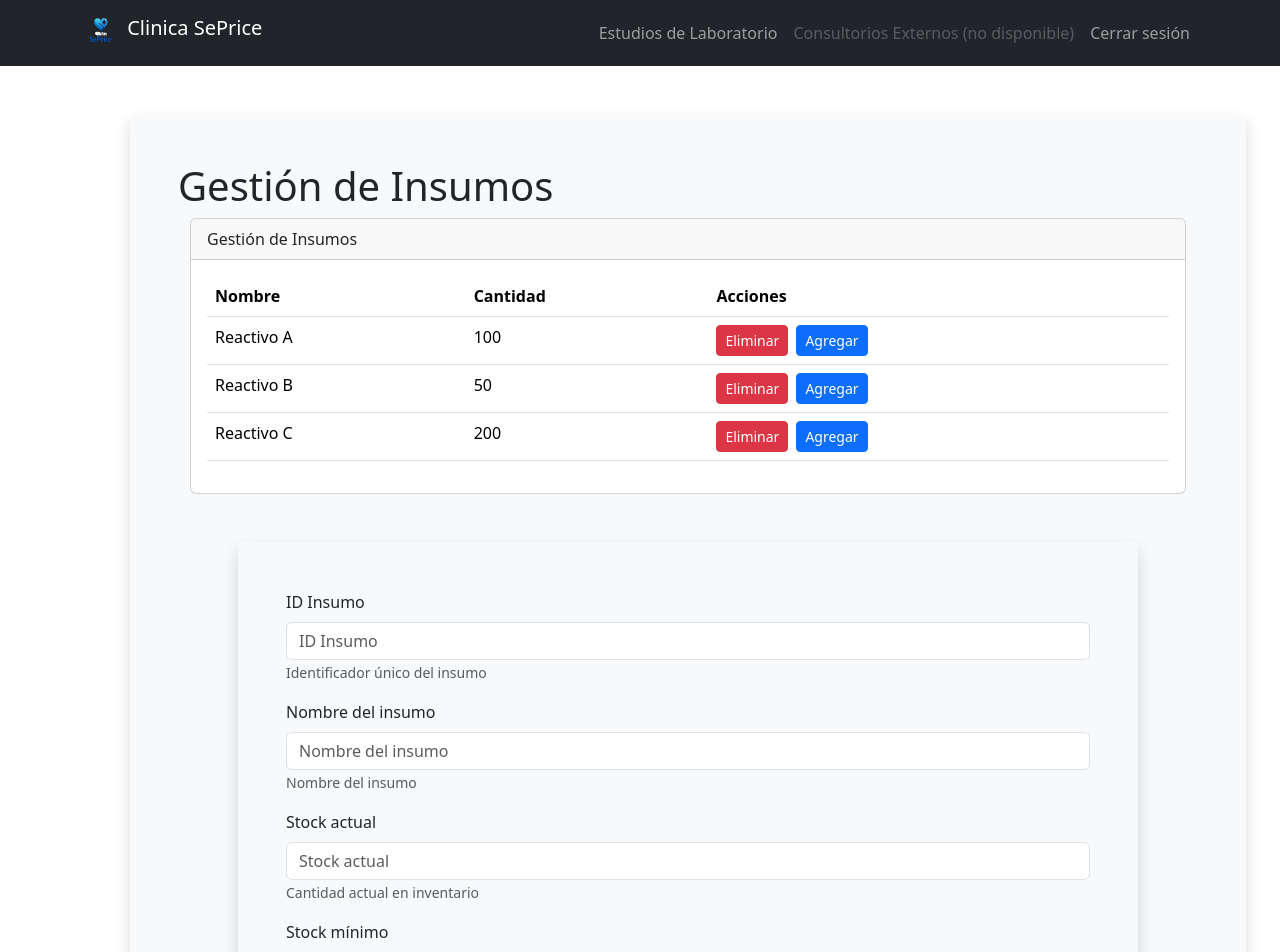
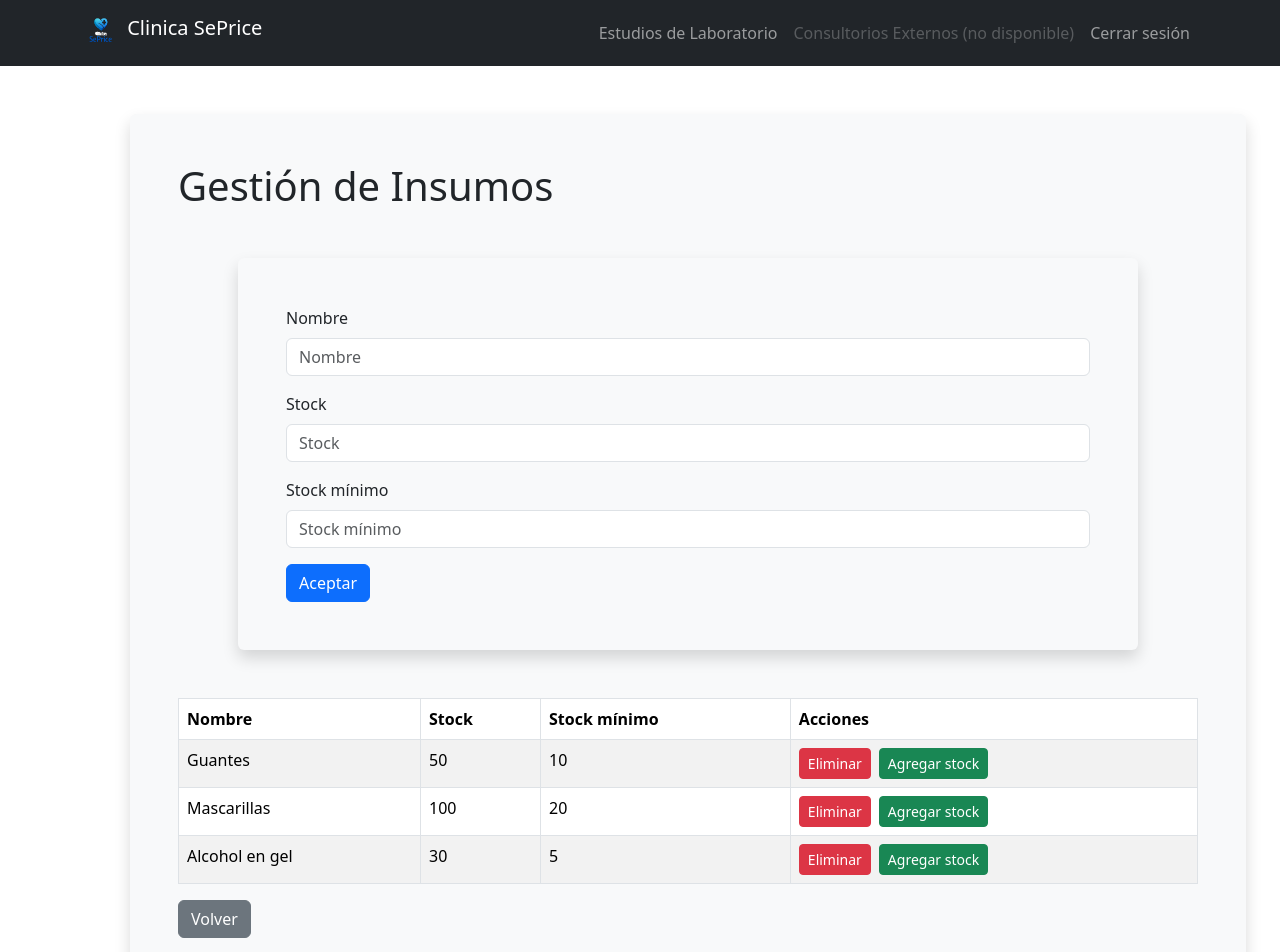
Before and after one commit to fraperrone/ifts29-pp2-proto-front, a React (Vite) app: page /insumos in a window 1280 px wide. Shown: the top 952 px of the page. Built offline with nearby package versions, Linux system fonts and the light colour scheme; sample sign-in values are in the browser's storage.

Commit message:
Insumos page

```diff
--- a/src/pages/insumos/InsumosPage.jsx
+++ b/src/pages/insumos/InsumosPage.jsx
@@ -1,33 +1,84 @@
-
-// generamos la pagina para gestion de insumos
-import React from 'react'
-import NavbarComponent from '../../components/controllers/NavbarComponent'
-import { Container } from 'react-bootstrap'
-import { Card } from 'react-bootstrap'
-// importamos useState
-import { useState } from 'react'
-// importamos el useNavigate para navegar entre paginas
-import { useNavigate } from 'react-router-dom'
-
-// nuevmo formulario dinamico
+// InsumosPage.jsx
+import React, { useState } from 'react'
+import { Container, Table, Button } from 'react-bootstrap'
 import DynamicForm from '../../components/forms/DynamicForm'
-import InsumosController from '../../components/controllers/InsumosController'
 import BotonCancelar from '../../components/buttons/BotonCancelar'
 
-import insumoModel from '../../model/insumosModel'
 const InsumosPage = () => {
-  // generamos el rol
+  // Estado inicial con insumos ya cargados
+  const [insumos, setInsumos] = useState([
+    { nombre: "Guantes", stock: 50, stock_minimo: 10 },
+    { nombre: "Mascarillas", stock: 100, stock_minimo: 20 },
+    { nombre: "Alcohol en gel", stock: 30, stock_minimo: 5 }
+  ])
+
+  // Modelo del formulario (sin ID)
+  const insumoModel = {
+    nombre: { label: "Nombre", type: "text", maxLength: 100, required: true, defaultValue: "Nuevo insumo" },
+    stock: { label: "Stock", type: "number", required: true, defaultValue: 1 },
+    stock_minimo: { label: "Stock mínimo", type: "number", required: true, defaultValue: 1 }
+  }
 
   const handleSubmit = (data) => {
-    alert("Datos agregados: " + data)
+    setInsumos([...insumos, data])
+  }
+
+  const eliminarInsumo = (index) => {
+    setInsumos(insumos.filter((_, i) => i !== index))
+  }
+
+  const agregarStock = (index) => {
+    const nuevosInsumos = [...insumos]
+    nuevosInsumos[index].stock = (parseInt(nuevosInsumos[index].stock) || 0) + 1
+    setInsumos(nuevosInsumos)
   }
 
   return (
     <Container className="m-5 p-5 bg-light rounded shadow">
       <h1>Gestión de Insumos</h1>
-        <InsumosController />
-        <DynamicForm model={insumoModel} onSubmit={handleSubmit}></DynamicForm>
-        <BotonCancelar></BotonCancelar>
+
+      {/* Formulario arriba con valores por defecto */}
+      <DynamicForm model={insumoModel} onSubmit={handleSubmit} />
+
+      {/* Tabla abajo */}
+      <Table striped bordered hover className="mt-4">
+        <thead>
+          <tr>
+            <th>Nombre</th>
+            <th>Stock</th>
+            <th>Stock mínimo</th>
+            <th>Acciones</th>
+          </tr>
+        </thead>
+        <tbody>
+          {insumos.map((insumo, index) => (
+            <tr key={index}>
+              <td>{insumo.nombre}</td>
+              <td>{insumo.stock}</td>
+              <td>{insumo.stock_minimo}</td>
+              <td>
+                <Button
+                  variant="danger"
+                  size="sm"
+                  className="me-2"
+                  onClick={() => eliminarInsumo(index)}
+                >
+                  Eliminar
+                </Button>
+                <Button
+                  variant="success"
+                  size="sm"
+                  onClick={() => agregarStock(index)}
+                >
+                  Agregar stock
+                </Button>
+              </td>
+            </tr>
+          ))}
+        </tbody>
+      </Table>
+
+      <BotonCancelar />
     </Container>
   )
 }
```
